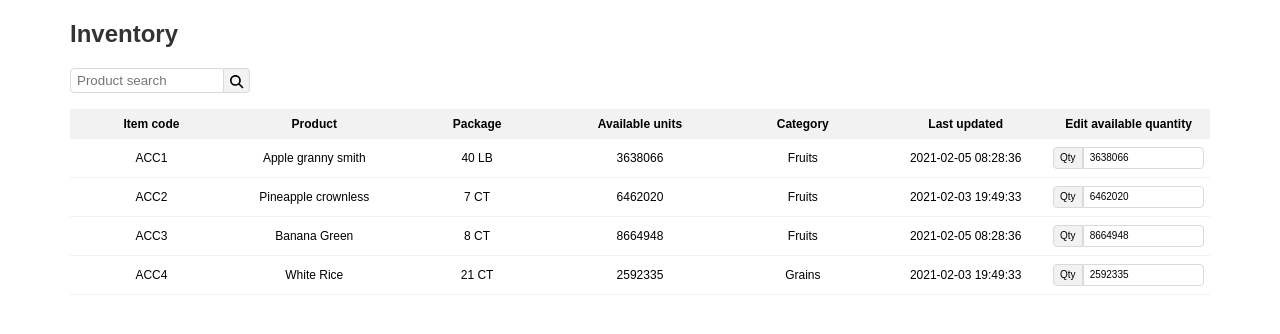
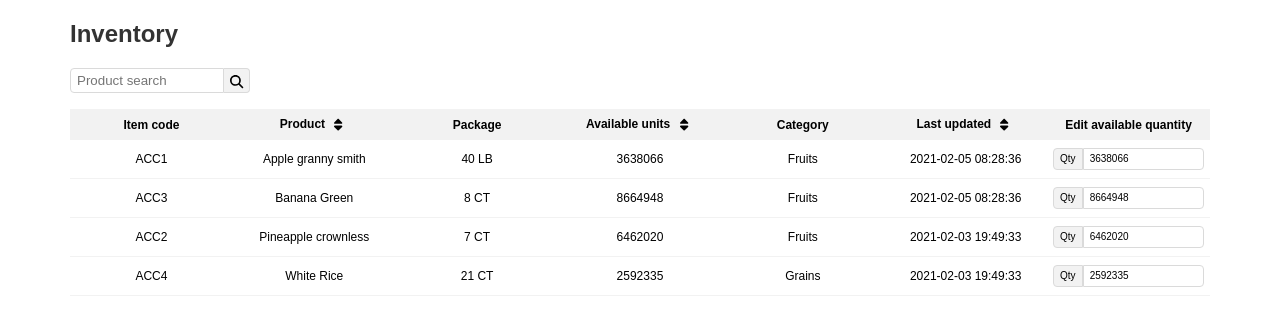
Before and after one commit to caiozambonatoferreira/pwn-challenge, a Vue app: page / in a window 1280 px wide. Shown: the top 334 px of the page. Built offline with nearby package versions, Linux system fonts and the light colour scheme.

Commit message:
wip: sorting functionality

```diff
--- a/src/App.vue
+++ b/src/App.vue
@@ -21,7 +21,15 @@ export default {
 
     data() {
         return {
-            labels: ['Item code', 'Product', 'Package', 'Available units', 'Category', 'Last updated', 'Edit available quantity'],
+            labels: [
+                { name: 'Item code' },
+                { name: 'Product', sort: 'name' },
+                { name: 'Package' },
+                { name: 'Available units', sort: 'available' },
+                { name: 'Category' },
+                { name: 'Last updated', sort: 'last_updated' },
+                { name: 'Edit available quantity' }
+            ],
             products: [
                 {
                     code: 'ACC1',
--- a/src/components/WNTable/WNTableRow.vue
+++ b/src/components/WNTable/WNTableRow.vue
@@ -1,5 +1,5 @@
 <template>
-    <tr class="row" v-if="(typeof content === 'object')">
+    <tr class="row" v-if="!header">
         <div class="row__header">
             <p v-for="(column, index) in columns" :key="index">{{ column }}</p>
         </div>
@@ -11,11 +11,19 @@
         <td class="col" v-if="editable">
             <wn-input label="Qty" :action="false" :value="content[editable]" inputType="number" size="small" />
         </td>
+    </tr>
+    <component v-else :is="element" class="col">
+        {{ content.name }}
 
-
-    </tr>
-    <component :is="element" class="col" v-else>
-        {{ content }}
+        <button
+            v-if="content.sort"
+            class="row__sort"
+            @click="$emit('sort', content.sort)"
+        >
+            <font-awesome-icon
+                icon="sort"
+            />
+        </button>
     </component>
 </template>
 
@@ -82,6 +90,15 @@ $color-lightgray: #f2f2f2;
             display: none;
         }
     }
+
+    &__sort {
+        background: transparent;
+        border: none;
+        cursor: pointer;
+        vertical-align: text-top;
+        display: inline-flex;
+        align-items: center;
+    }
 }
 
 .col {
--- a/src/components/WNTable/index.vue
+++ b/src/components/WNTable/index.vue
@@ -1,29 +1,25 @@
 <template>
     <div>
         <div class="table__filter">
-            <wn-input
-                placeholder="Product search"
-                v-model="filter"
-            />
+            <wn-input placeholder="Product search" v-model="filter" />
         </div>
 
         <table class="table">
             <thead class="table__head">
                 <wn-table-row
                     v-for="(col, index) in cols"
-                    :key="index"
-                    :content="col"
+                    :key="index" :content="col"
                     :header="true"
-                ></wn-table-row>
+                    @sort="sortBy"
+                />
             </thead>
             <tbody class="table__body">
                 <wn-table-row
-                    v-for="(row, index) in filteredList"
-                    :key="index"
-                    :content="row"
+                    v-for="(row, index) in sortedList"
+                    :key="index" :content="row"
                     editable="available"
                     :columns="cols"
-                ></wn-table-row>
+                />
             </tbody>
         </table>
     </div>
@@ -49,7 +45,9 @@ export default {
 
     data() {
         return {
-            filter: ''
+            filter: '',
+            currentSort: 'name',
+            sortOrder: 'asc'
         }
     },
 
@@ -69,8 +67,37 @@ export default {
             return this.rows.filter(row => {
                 return row.code.toLowerCase().includes(search) ||
                     row.name.toLowerCase().includes(search) ||
-                    row.category.toLowerCase().includes(search);
+                    row.category.toLowerCase().includes(search)
             })
+        },
+        sortedList() {
+            return this.filteredList.slice().sort((a, b) => {
+                let comparison = 0
+
+                if (this.currentSort === 'name' || this.currentSort === 'category') {
+                    const valA = a[this.currentSort].toLowerCase()
+                    const valB = b[this.currentSort].toLowerCase()
+                    comparison = valA.localeCompare(valB)
+                } else if (this.currentSort === 'last_updated') {
+                    const dateA = new Date(a.last_updated)
+                    const dateB = new Date(b.last_updated)
+                    comparison = dateA - dateB
+                } else if (this.currentSort === 'available') {
+                    comparison = a.available - b.available
+                }
+
+                return this.sortOrder === 'asc' ? comparison : -comparison
+            });
+        },
+    },
+    methods: {
+        sortBy(field) {
+            if (this.currentSort === field) {
+                this.sortOrder = this.sortOrder === 'asc' ? 'desc' : 'asc'
+            } else {
+                this.currentSort = field
+                this.sortOrder = 'asc'
+            }
         }
     }
 }
@@ -78,6 +105,7 @@ export default {
 
 <style lang="scss" scoped>
 $color-lightgray: #f2f2f2;
+
 .table {
     table-layout: fixed;
     border-collapse: collapse;
```
Lines whose indentation alone changed are shown as unchanged.
